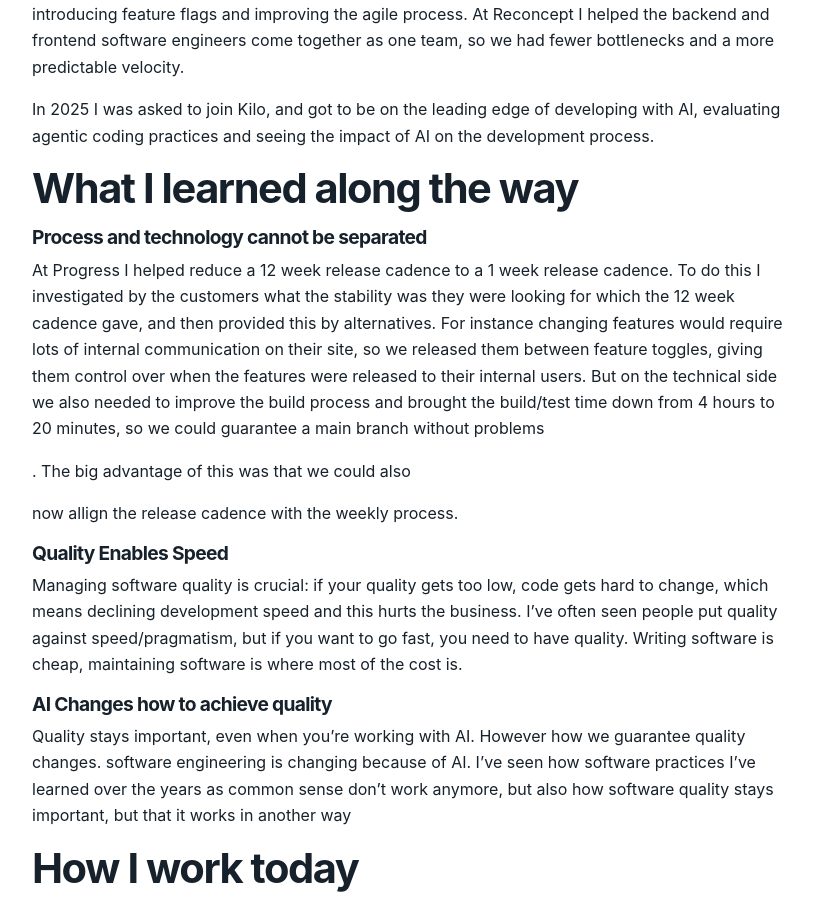
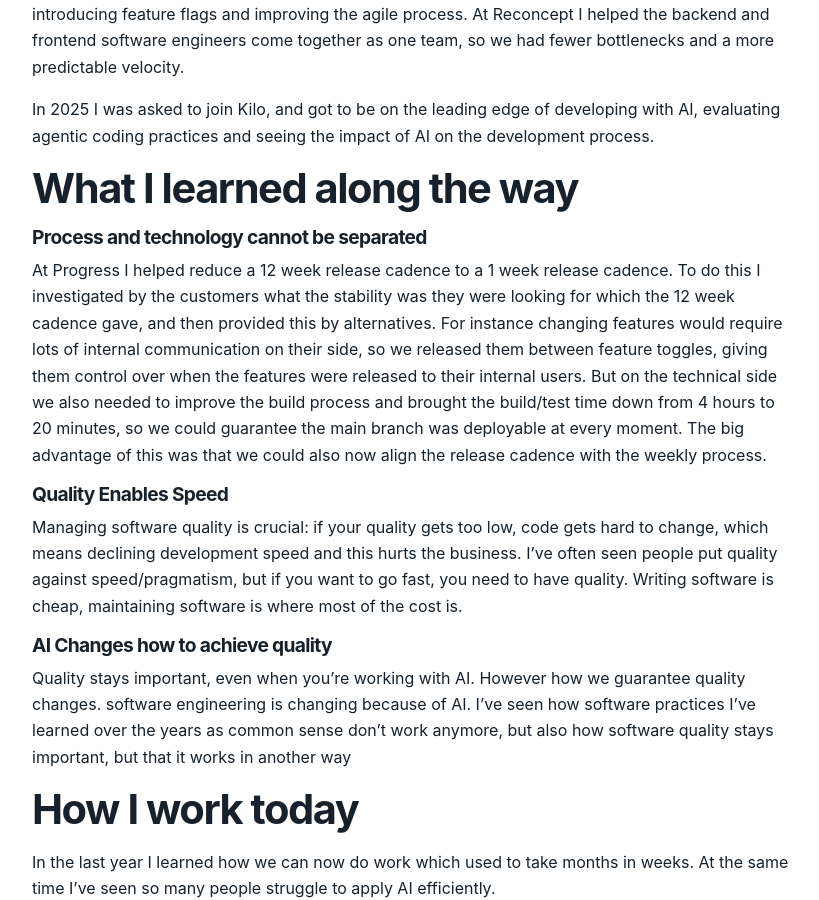
Before and after one commit to markijbema/ijbema_com, a Jekyll site: the page built from about.md, in a window 1280 px wide and 900 px high, scrolled down 944 px. Shown: the whole window, without its empty margins (228-1047 px from the left). Built offline with Jekyll 4.4.1, drawn with Linux system fonts in a browser that asks for light colours.

Commit message:
small text changes

```diff
--- a/about.md
+++ b/about.md
@@ -32,14 +32,11 @@ practices and seeing the impact of AI on the development process.
 
 At Progress I helped reduce a 12 week release cadence to a 1 week release cadence. To do this I investigated by the
 customers what the stability was they were looking for which the 12 week cadence gave, and then provided this by
-alternatives. For instance changing features would require lots of internal communication on their site, so we released
+alternatives. For instance changing features would require lots of internal communication on their side, so we released
 them between feature toggles, giving them control over when the features were released to their internal users. But on
 the technical side we also needed to improve the build process and brought the build/test time down from 4 hours to 20
-minutes, so we could guarantee a main branch without problems
-
-<!--TODO: alternative word for problems? i mean no failing tests-->. The big advantage of this was that we could also
-
-now allign the release cadence with the weekly process.
+minutes, so we could guarantee the main branch was deployable at every moment. The big advantage of this was that we
+could also now align the release cadence with the weekly process.
 
 ### Quality Enables Speed
 
```
